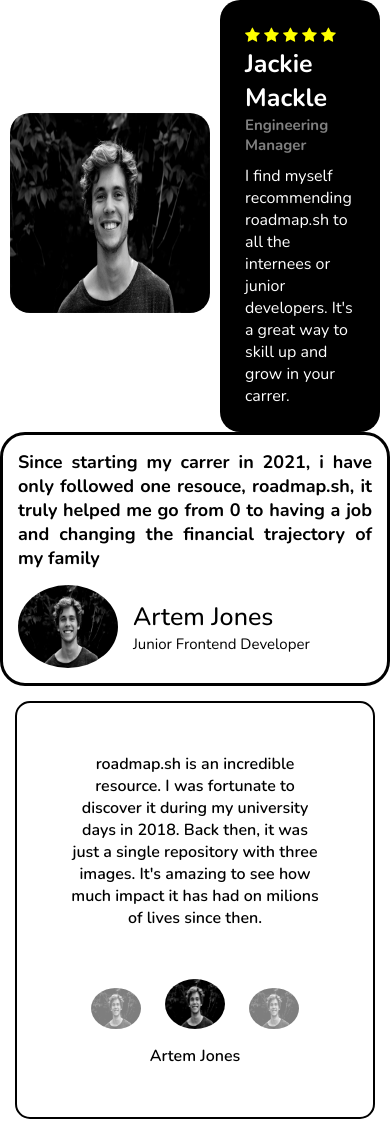
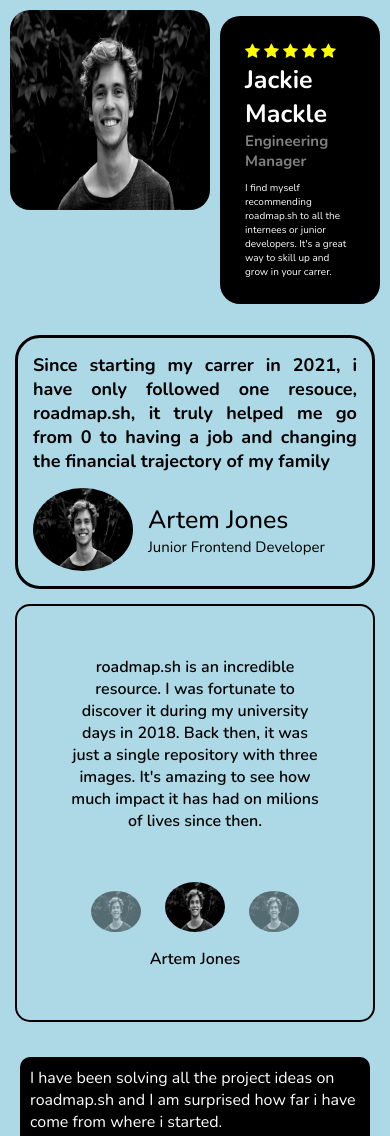
Before and after one commit to LucasAntonio-LAM/roadmap-testimonial-cards, a plain HTML site: page index.html in a window 390 px wide. Shown: the top 1136 px of the page. Drawn offline with nearby package versions, Linux system fonts and the light colour scheme.

Commit message:
responsivo

```diff
--- a/estilos/style.css
+++ b/estilos/style.css
@@ -8,6 +8,43 @@
     box-sizing: border-box;
     font-family: "Nunito", sans-serif;
 }
+
+@media only screen and (max-width: 600px) {
+  body {
+    background-color: lightblue;
+  }
+
+  div.review {
+    display: flex;
+    flex-flow: column nowrap;
+    justify-content: space-evenly;
+    background-color: black;
+    color: white;
+    max-height: 300px;
+    max-width: 500px;
+    padding: 25px;
+    border-radius: 20px;
+    margin-right: 10px;
+  }
+
+  div.review > p {
+    font-size: 10px
+  }
+    div.imagem {
+        min-height: 300px;
+        border-radius: 15px;
+    }
+
+  div.imagem > img {
+    max-width: 200px;
+    min-height: 300px;
+    border-radius: 20px;
+}
+
+
+}
+
+
 
 /* Primeiro Testimonial Card */
 
@@ -72,6 +109,7 @@ div.second-container {
     padding: 15px;
     text-align: justify;
     max-width: 500px;
+    margin: 15px;
 }
 
 div.second-container > p {
```
